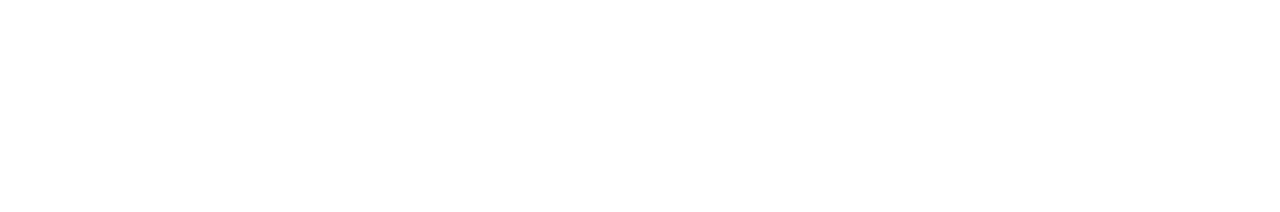
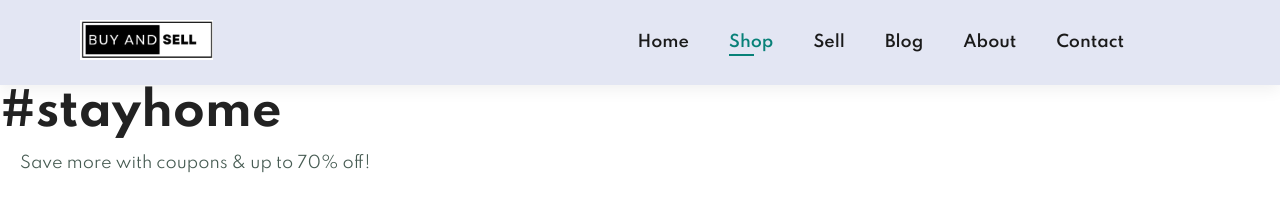
Before and after one commit to harman9368/-Buy-and-sell-Mini-project, a plain HTML site: page shop.html in a window 1280 px wide. Drawn offline with Linux system fonts and the light colour scheme.

Commit message:
add code

```diff
--- a/shop.html
+++ b/shop.html
@@ -1,12 +1,41 @@
 <!DOCTYPE html>
 <html lang="en">
+
 <head>
     <meta charset="UTF-8">
     <meta http-equiv="X-UA-Compatible" content="IE=edge">
     <meta name="viewport" content="width=device-width, initial-scale=1.0">
-    <title>Document</title>
+    <title>Buy and Sell</title>
+    <link rel="stylesheet" href="https://pro.fontawesome.com/releases/v5.10.0/css/all.css" />
+
+
+    <link rel="stylesheet" href="style.css">
 </head>
+
 <body>
 
+    <section id="header">
+        <a href="#"><img src="./img/logo3.jpeg " widht=40px height=40px alt=""></a>
+
+        <div>
+            <ul id="navbar">
+                <li><a href="index.html">Home</a></li>
+                <li><a class="active" href="shop.html">Shop</a></li>
+                <li><a href="sell.html">Sell</a></li>
+                <li><a href="blog.html">Blog</a></li>
+                <li><a href="about.html">About</a></li>
+                <li><a href="contact.html">Contact</a></li>
+                <li><a href="cart.html"><i class="far fa-shopping-bag"></i></a></li>
+            </ul>
+        </div>
+    </section>
+
+    <section id="page-header">
+        <h2>#stayhome</h2>
+        <p>Save more with coupons & up to 70% off! </p>
+    </section>
+
+    <script src="script.js"></script>
 </body>
+
 </html>
```
